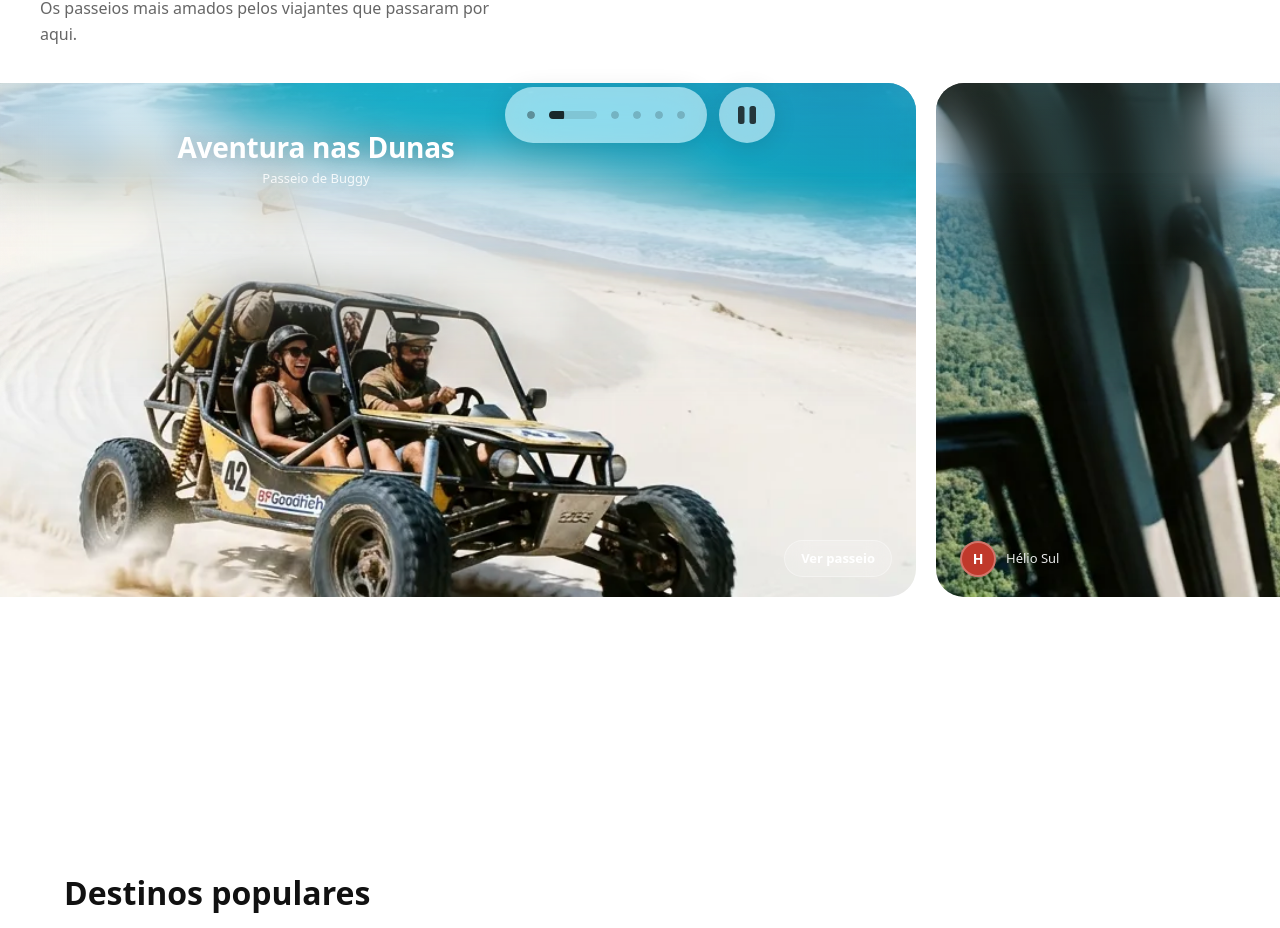
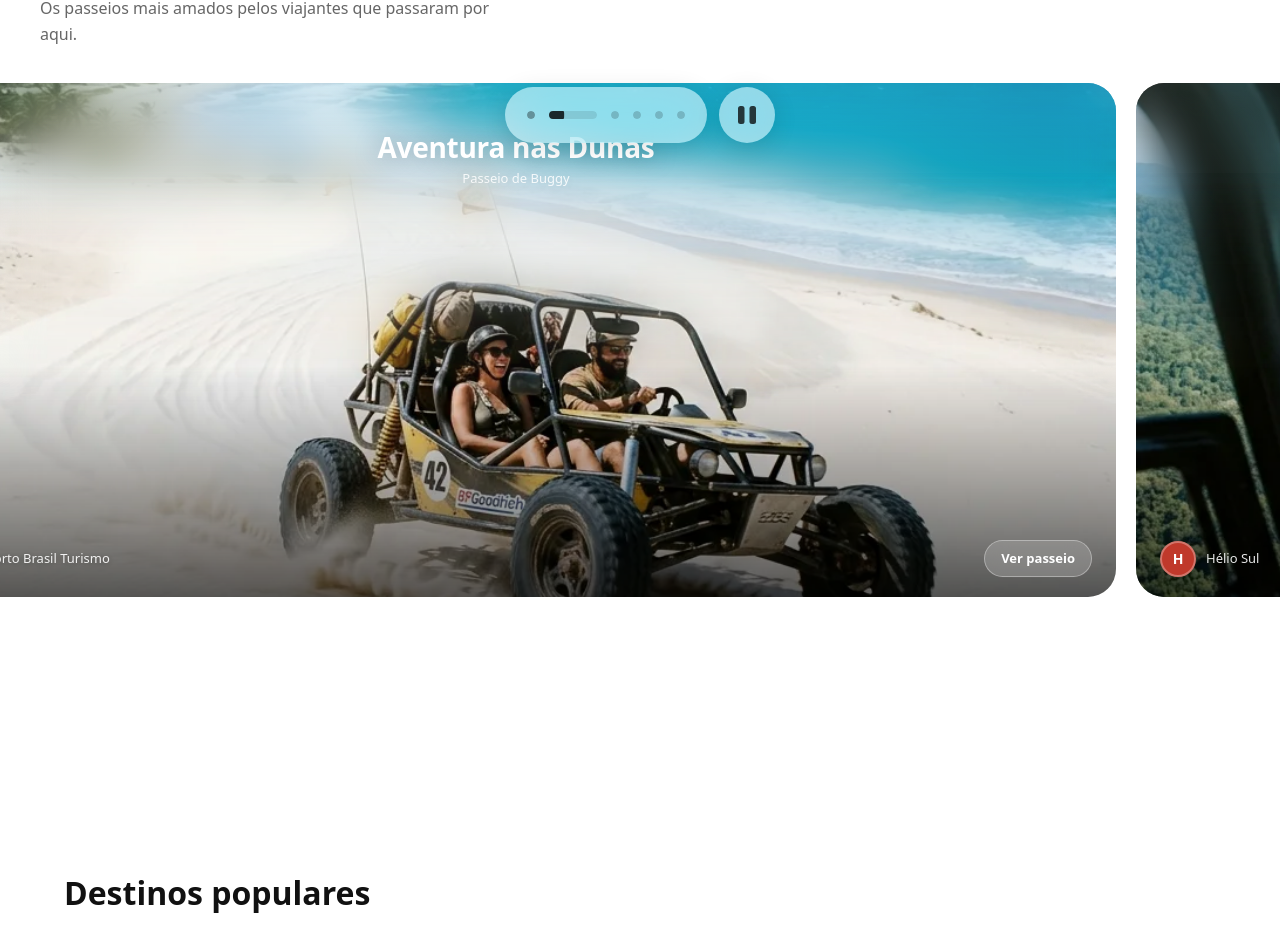
Before and after one commit to Huendelx/Tour-Porto-Seguro, a Next.js app: page / in a window 1280 px wide. Shown: the part 1054-1982 px from the top of the page. Built offline with nearby package versions, Linux system fonts and the light colour scheme.

Commit message:
fix: rodapé e título dentro do hl-card-body com vinheta inferior

```diff
--- a/src/app/globals.css
+++ b/src/app/globals.css
@@ -172,6 +172,16 @@ body {
   margin-top: 6px;
   font-size: 13px;
   opacity: 0.85;
+}
+
+/* vinheta inferior */
+.hl-card-veil {
+  position: absolute;
+  bottom: 0; left: 0; right: 0;
+  height: 45%;
+  z-index: 2;
+  background: linear-gradient(to top, rgba(0,0,0,0.65) 0%, transparent 100%);
+  pointer-events: none;
 }
 
 /* card footer */
--- a/src/components/NossosDestaques.tsx
+++ b/src/components/NossosDestaques.tsx
@@ -15,7 +15,9 @@ const SLIDES = [
   { id: "escuna",      title: "Festa e alegria no mar.",        label: "Passeio de Escuna",      img: "/images/escuna.webp",      operator: "Escuna Sol Mar",       color: "#e67e22", slug: "caraiva" },
 ];
 
-function CardFrost({ src }: { src: string }) {
+type Slide = typeof SLIDES[0];
+
+function SlideCard({ item }: { item: Slide }) {
   const imgRef = useRef<HTMLImageElement>(null);
   const frostRef = useRef<HTMLDivElement>(null);
 
@@ -45,8 +47,25 @@ function CardFrost({ src }: { src: string }) {
 
   return (
     <div className="hl-card-body">
-      <img ref={imgRef} src={src} alt="" onLoad={applyFrost} style={{ width: "100%", height: "100%", objectFit: "cover" }} />
+      <img ref={imgRef} src={item.img} alt={item.title} onLoad={applyFrost} style={{ width: "100%", height: "100%", objectFit: "cover" }} />
       <div ref={frostRef} className="hl-card-frost" style={{ "--hl-fc": "0,0,0" } as React.CSSProperties} />
+      {/* Vinheta inferior */}
+      <div className="hl-card-veil" />
+      {/* Título */}
+      <div className="hl-card-head">
+        <h3>{item.title}</h3>
+        <span className="hl-card-label">{item.label}</span>
+      </div>
+      {/* Rodapé */}
+      <div className="hl-card-footer">
+        <div className="hl-card-operator">
+          <div className="hl-card-avatar" style={{ background: item.color }}>{item.operator.charAt(0)}</div>
+          <span className="hl-card-op-name">{item.operator}</span>
+        </div>
+        <Link href={`/passeios/${item.slug}`} className="hl-card-cta" onClick={(e) => e.stopPropagation()}>
+          Ver passeio
+        </Link>
+      </div>
     </div>
   );
 }
@@ -202,27 +221,7 @@ export default function NossosDestaques() {
               className={`hl-card${i === active ? " hl-card-active" : ""}`}
               onClick={() => goTo(i)}
             >
-              <CardFrost src={item.img} />
-              <div className="hl-card-head">
-                <h3>{item.title}</h3>
-                <span className="hl-card-label">{item.label}</span>
-              </div>
-              {/* Rodapé do card */}
-              <div className="hl-card-footer">
-                <div className="hl-card-operator">
-                  <div className="hl-card-avatar" style={{ background: item.color }}>
-                    {item.operator.charAt(0)}
-                  </div>
-                  <span className="hl-card-op-name">{item.operator}</span>
-                </div>
-                <Link
-                  href={`/passeios/${item.slug}`}
-                  className="hl-card-cta"
-                  onClick={(e) => e.stopPropagation()}
-                >
-                  Ver passeio
-                </Link>
-              </div>
+              <SlideCard item={item} />
             </article>
           ))}
           <div className="hl-track-pad" />
```
